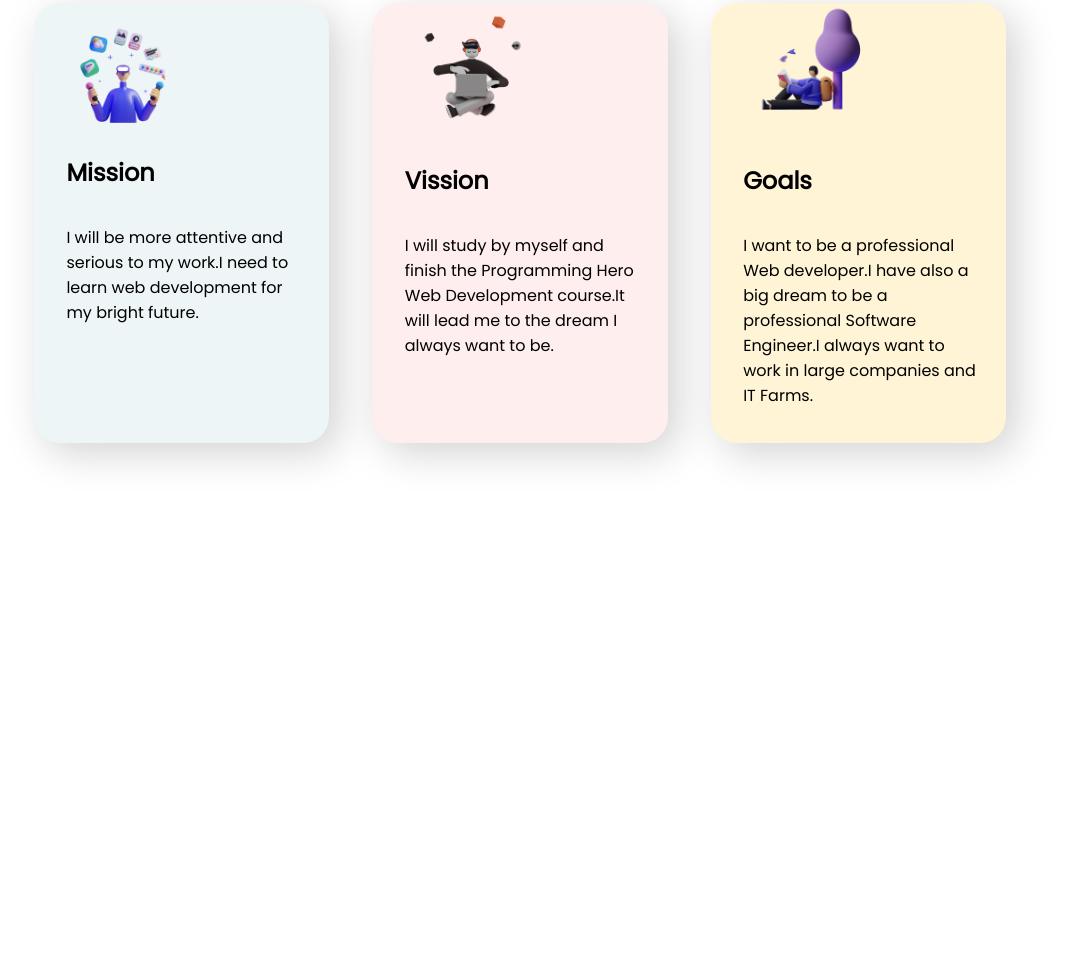
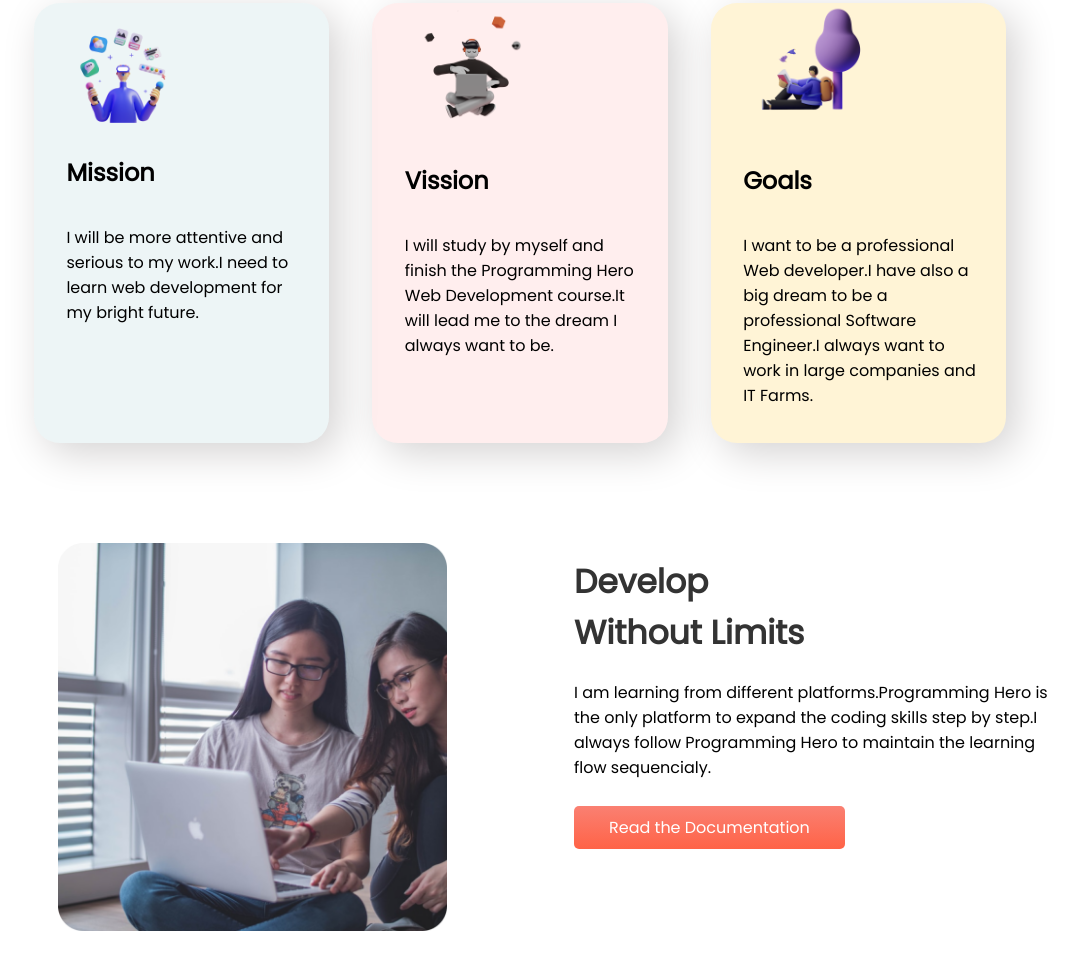
Before and after one commit to saifulislam888911/Advertisement-Website_m-5_a-1, a plain HTML site: page index.html in a window 1280 px wide. Shown: the part 840-1810 px from the top of the page, without its empty margins (120-1198 px from the left). Before the commit the page ends 1383 px from the top, so only its background shows below. Drawn offline with Linux system fonts and the light colour scheme.

Commit message:
3rdportion-1st commit

```diff
--- a/index.html
+++ b/index.html
@@ -40,6 +40,8 @@
         </div>
     </section>
 
+
+
     <section>
         <div id="h1-2ndpart" class="center">
             <h1>My Mission in <span class="orange-color">2022</span></h1>
@@ -65,6 +67,25 @@
             </div>
         </div>
     </section>
+
+
+
+    <section class="fexibility-container 3rd-banner">
+        <div class="half-width">
+            <img src="image/coding.png" alt="">
+        </div>
+        <div class="half-width">
+            <div id="h1-3rdpart">
+                <h1>Develop</h1>
+                <h1>Without Limits</h1>
+            </div>
+
+            <p>I am learning from different platforms.Programming Hero is the only platform to expand the coding skills
+                step by step.I always follow Programming Hero to maintain the learning flow sequencialy.</p>
+
+            <a class="link-button" target="_blank" href="www.programminghero.com">Read the Documentation</a>
+        </div>
+    </section>
 </body>
 
 </html>
--- a/style.css
+++ b/style.css
@@ -85,6 +85,15 @@ line-height: 70px;
     color: #13103A;
 }
 
+#h1-3rdpart{
+    font-family: Poppins;
+    font-style: normal;
+    font-weight: bold;
+    font-size: 22px;
+    line-height: 24px;
+    color: #333333;
+}
+
 #mission{
     box-shadow: 10px 10px 40px rgb(212, 210, 210);
     margin-left: 5%;
@@ -106,3 +115,9 @@ color: #13103A;
     background: #FFF4D6;
     border-radius: 26px;
 }
+
+#3rd-banner{
+    background-image: url(image/shape-1.png);
+    background-repeat: no-repeat;
+    background-position: right;
+}
```
Also changed, not shown: image/shape-1.png (added). Lines whose indentation alone changed are shown as unchanged.
